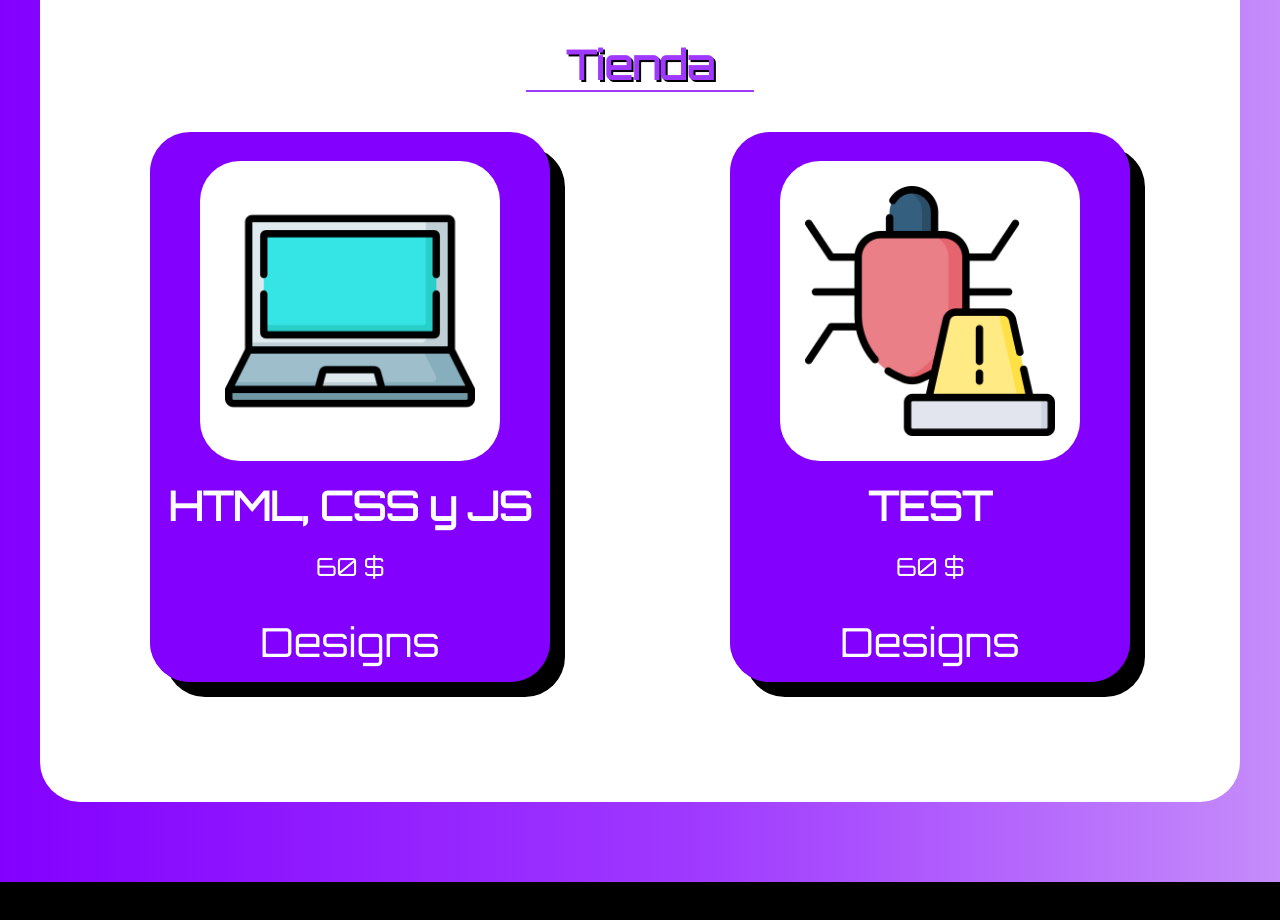
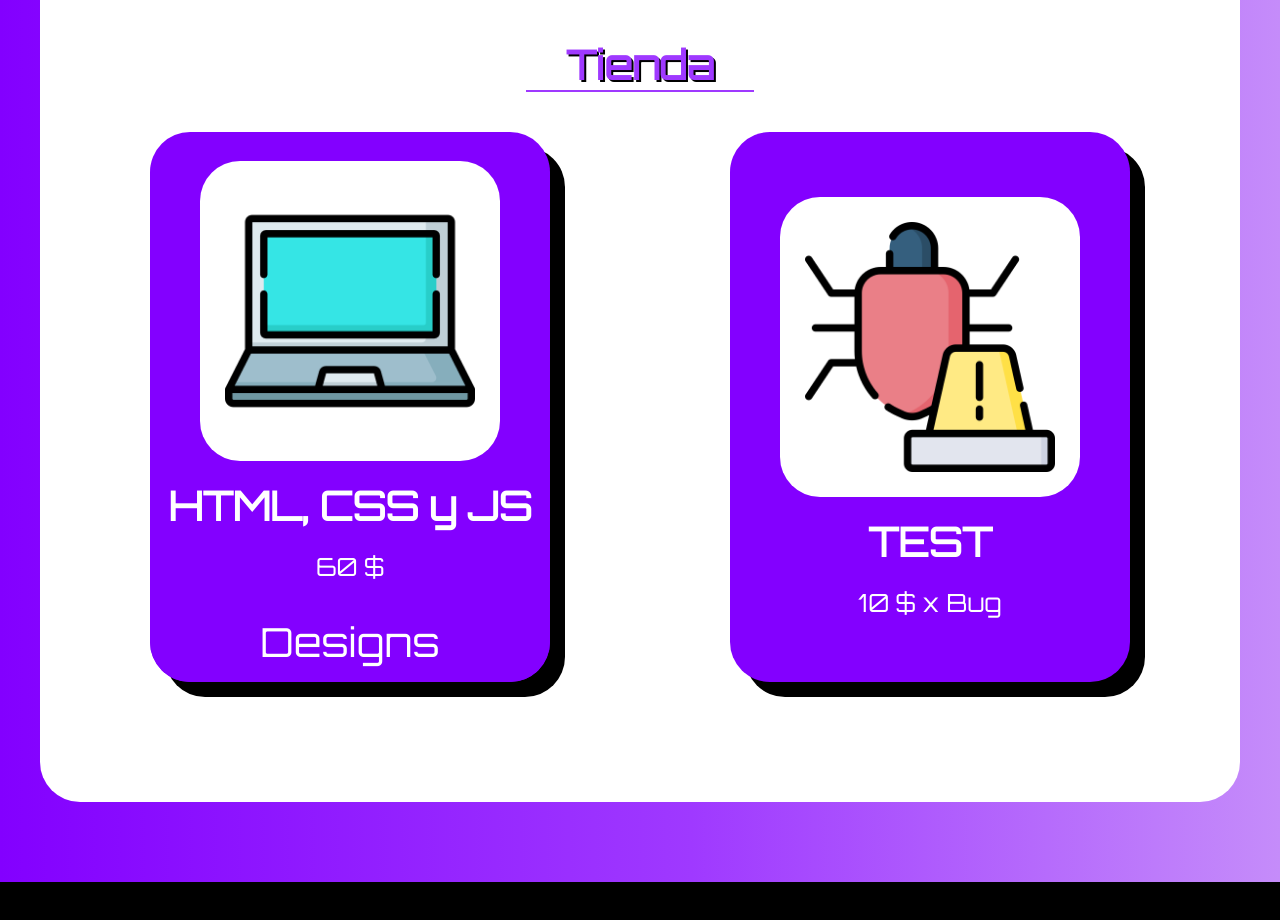
Before and after one commit to gandel-devs/gandeldevs, a plain HTML site: page index.html in a window 1280 px wide. Shown: the part 1360-2280 px from the top of the page. Drawn offline with nearby package versions, Linux system fonts and the light colour scheme.

Commit message:
UPDATE, 22-DIC-2022, 20:07

```diff
--- a/CSS/main.css
+++ b/CSS/main.css
@@ -223,6 +223,13 @@ section {
     gap: 20px;
     box-shadow: 15px 15px 0px #000;
     transition: all 0.5s;
+}
+
+.type.two{
+    display: flex;
+    flex-direction: column;
+    align-items: center;
+    justify-content: center;
 }
 
 .type:hover {
--- a/index.html
+++ b/index.html
@@ -58,13 +58,12 @@
                     <a href="estilos_html.html" class="styleShop">Designs</a>
                 </div>
 
-                <div class="type">
+                <div class="type two">
                     <div class="frameIcon">
                         <img src="img/bug.png" alt="CODE" class="iconShop">
                     </div>
                     <h3 class="nameShop">TEST</h3>
-                    <p class="priceShop">60 $</p>
-                    <a href="estilos_html.html" class="styleShop">Designs</a>
+                    <p class="priceShop">10 $ x Bug</p>
                 </div>
             </div>
         </section>
```
Also changed, not shown: package.json (deleted, +0 -24 lines), 1 other file.
